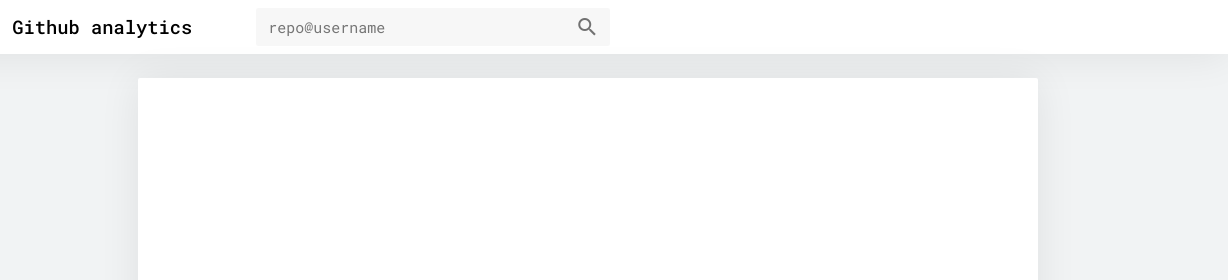
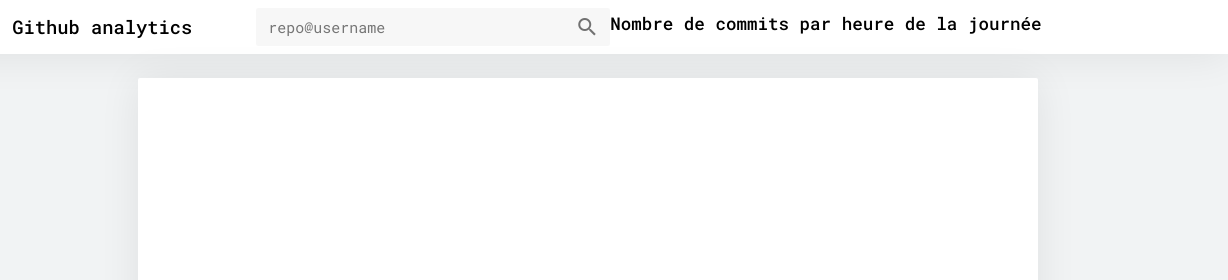
Before and after one commit to mitraillet/CommitPerHoursApp, a website: page index.html in a window 1280 px wide. Shown: the top 280 px of the page, 52-1280 px from the left. Drawn offline with nearby package versions, Linux system fonts and the light colour scheme.

Commit message:
Add short description in title

```diff
--- a/index.html
+++ b/index.html
@@ -25,6 +25,7 @@
         <i class="material-icons">search</i>
       </button>
     </form>
+    <h3>Nombre de commits par heure de la journée</h3>
   </header>
   <!-- End App Bar -->
 
```
